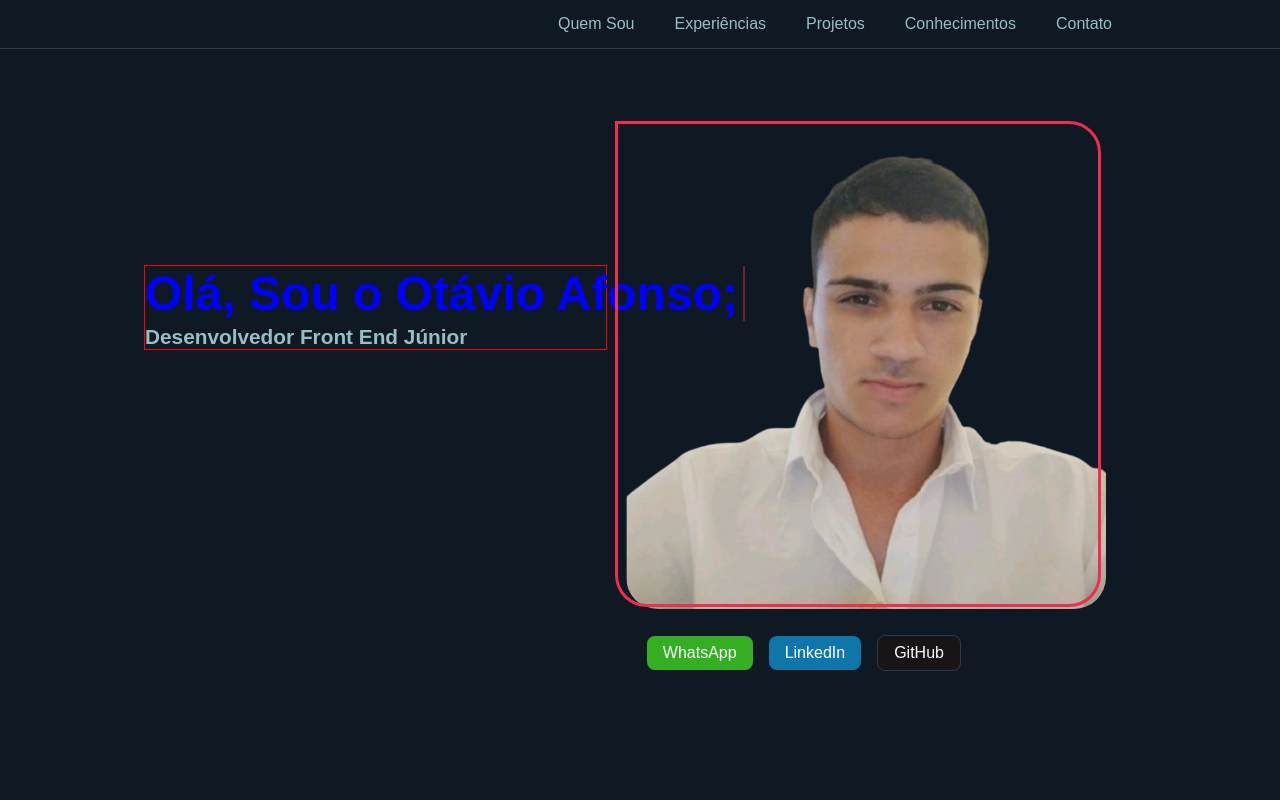
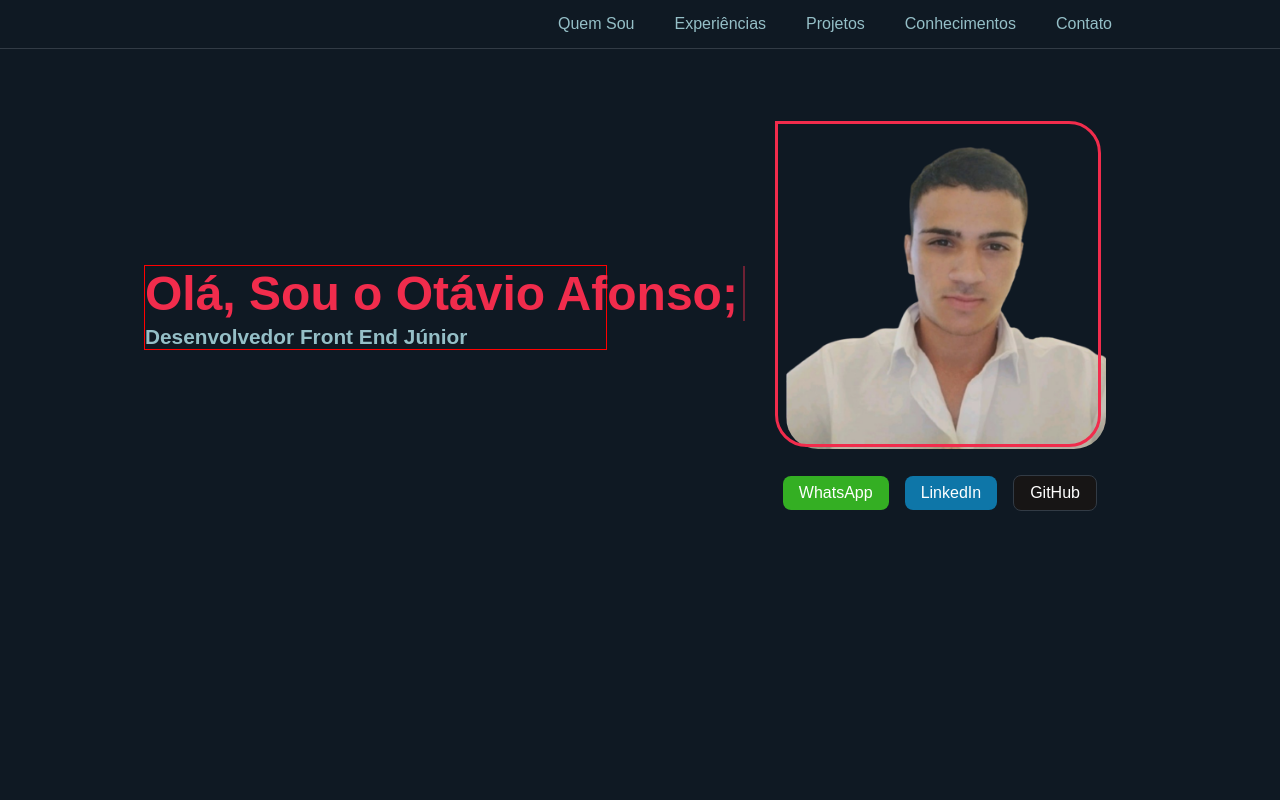
Before and after one commit to Otavio19/Portfolio-OtavioAfonso, an Angular app: page / in a window 1280 px wide. Shown: the top 800 px of the page. Built offline with nearby package versions, Linux system fonts and the light colour scheme.

Commit message:
photo perfil update

```diff
--- a/src/app/components/home/home.component.css
+++ b/src/app/components/home/home.component.css
@@ -25,13 +25,6 @@
     white-space: nowrap;
     overflow: hidden;
     animation: blinkCursor 1.5s infinite normal, typing 2.5s steps(50) 1s normal;
-}
-
-@media (max-width: 1900px) {
-    .text
-    {
-        color: blue;
-    }
 }
 
 @keyframes typing
@@ -89,7 +82,6 @@
 
 .imgPerfil
 {
-    height: 30rem;
     position: absolute;
     top: 0.5rem;
     right: -0.3rem;
@@ -143,3 +135,22 @@
     background-color: #171515;
     border: 1px solid var(--third-color);
 }
+
+@media (max-width: 1900px) {
+    .boxPerfil img
+    {
+        width: 20rem;
+    }
+
+    .boxPerfil .framePerfil
+    {
+        width: 20rem;
+        height: 20rem;
+    }
+
+    .cards
+    {
+        width: 21rem;
+        left: -0.5rem;
+    }
+}
```
